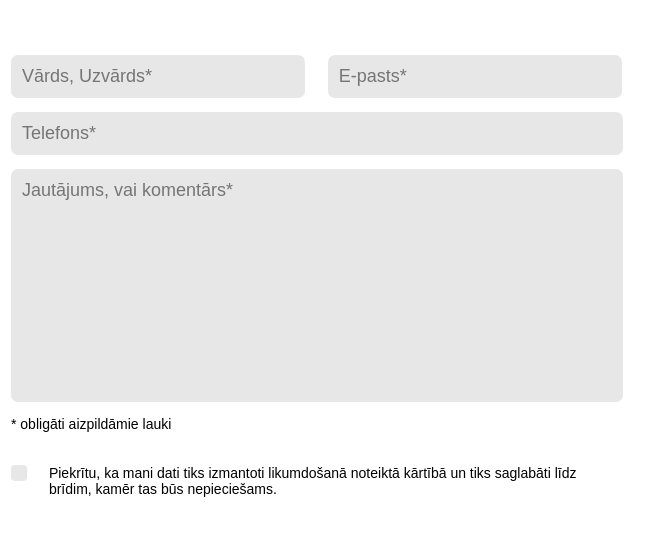
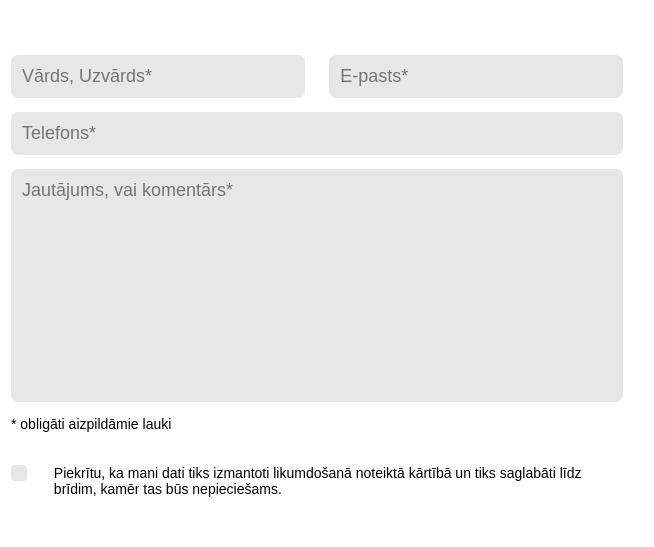
Before and after one commit to RedHornetStudio/Uzdevums_2_Dmitrijs_Vatalevs, a website built with webpack: page index.html in a window 1280 px wide. Shown: the part 1983-2530 px from the top of the page, 323-977 px from the left. Built offline with nearby package versions, Linux system fonts and the light colour scheme; files whose address does not match are found by name.

Commit message:
modified:   index.html modified:   src/scss/_section-contact.scss

```diff
--- a/index.html
+++ b/index.html
@@ -73,11 +73,13 @@
     <section class="contact">
       <h2 class="contact-header">SAZINĀTIES AR MUMS</h1>
       <form class="contact-form">
-        <input type="text" name="name" id="name" placeholder="Vārds, Uzvārds*">
-        <input type="text" name="email" id="email" placeholder="E-pasts*">
-        <input type="text" name="number" id="numberr" placeholder="Telefons*">
+        <div class="name-email-contaienr">
+          <input type="text" name="name" id="name" placeholder="Vārds, Uzvārds*">
+          <input type="text" name="email" id="email" placeholder="E-pasts*">
+        </div>
+        <input type="text" name="telephone" id="telephone" placeholder="Telefons*">
         <textarea name="question" id="question" placeholder="Jautājums, vai komentārs*"></textarea>
-        <div>* obligāti aizpildāmie lauki</div>
+        <div class="mandatory">* obligāti aizpildāmie lauki</div>
         <div class="checkbox-container">
           <input type="checkbox" name="agree" id="agree">
           <label for="agree" class="agree-checkmark"><span>&#10003;</span></label>
--- a/src/scss/_section-contact.scss
+++ b/src/scss/_section-contact.scss
@@ -26,18 +26,19 @@
     resize: none;
   }
 
+  .name-email-contaienr {
+    display: flex;
+    justify-content: space-between;
+  }
+
   textarea {
     height: 233px;
   }
 
-  div {
+  .mandatory {
     font-size: 14px;
     text-align: left;
     margin-bottom: 33px;
-  }
-
-  .checkbox-container {
-    margin-bottom: 55px;
   }
 
   button {
@@ -52,24 +53,25 @@
 
 #name,
 #email {
-  display: inline-block;
   width: 48%;
 }
 
-#name {
-  margin-right: 18px;
+// custom checkbox
+.checkbox-container {
+  display: flex;
+  justify-content: space-between;
+  align-items: flex-start;
+  margin-bottom: 55px;
 }
 
-// custom checkbox
 #agree {
   display: none;
 }
 
 .agree-checkmark {
-  display: inline-block;
+  flex: none;
   width: 16px;
   height: 16px;
-  margin-right: 18px;
   vertical-align: top;
   background-color: #c4c4c466;
   border-radius: 4px;
@@ -91,8 +93,8 @@
 }
 
 .agree-label {
-  display: inline-block;
-  width: 92%;
+  flex: none;
+  width: 93%;
   vertical-align: top;
   font-size: 14px;
 }
```
